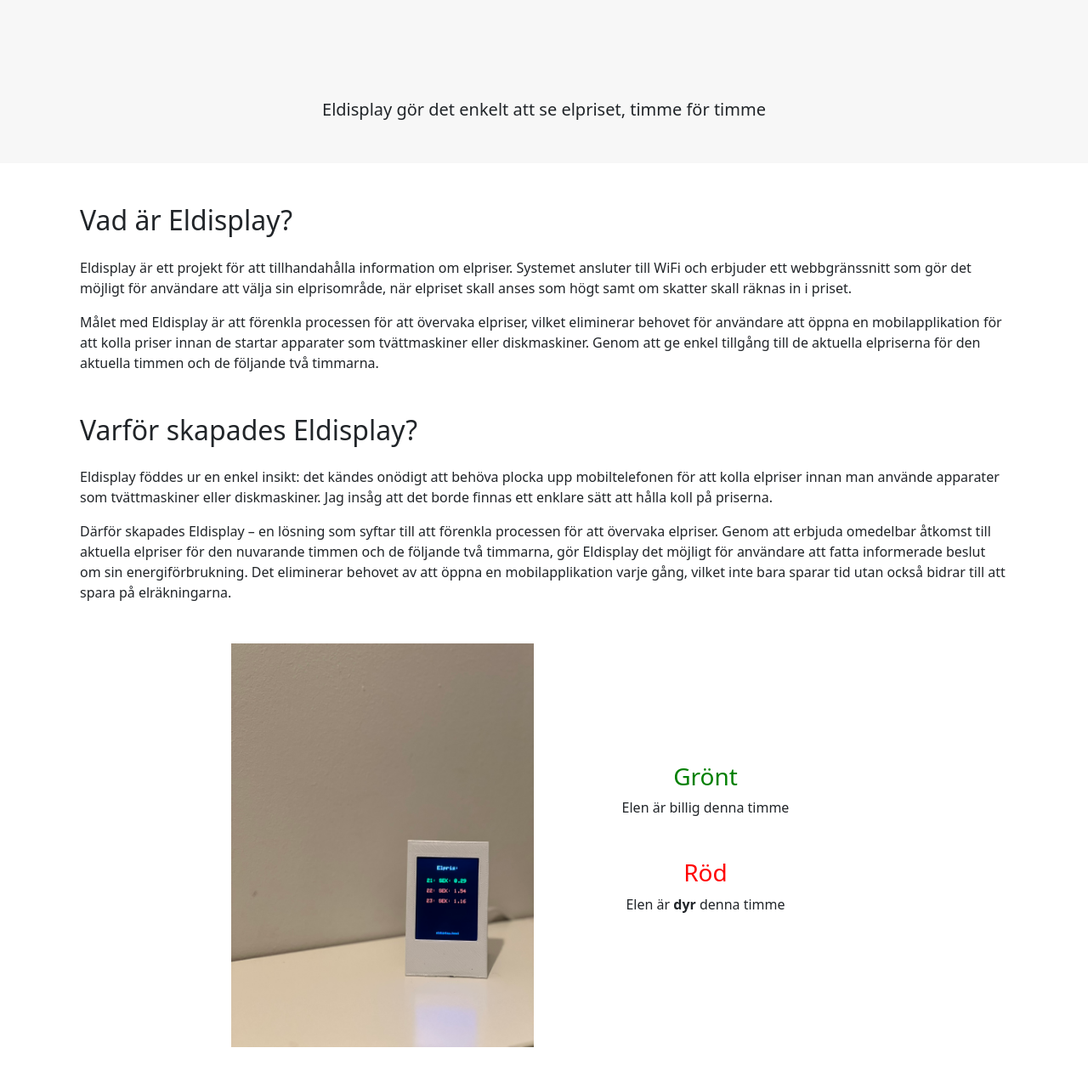
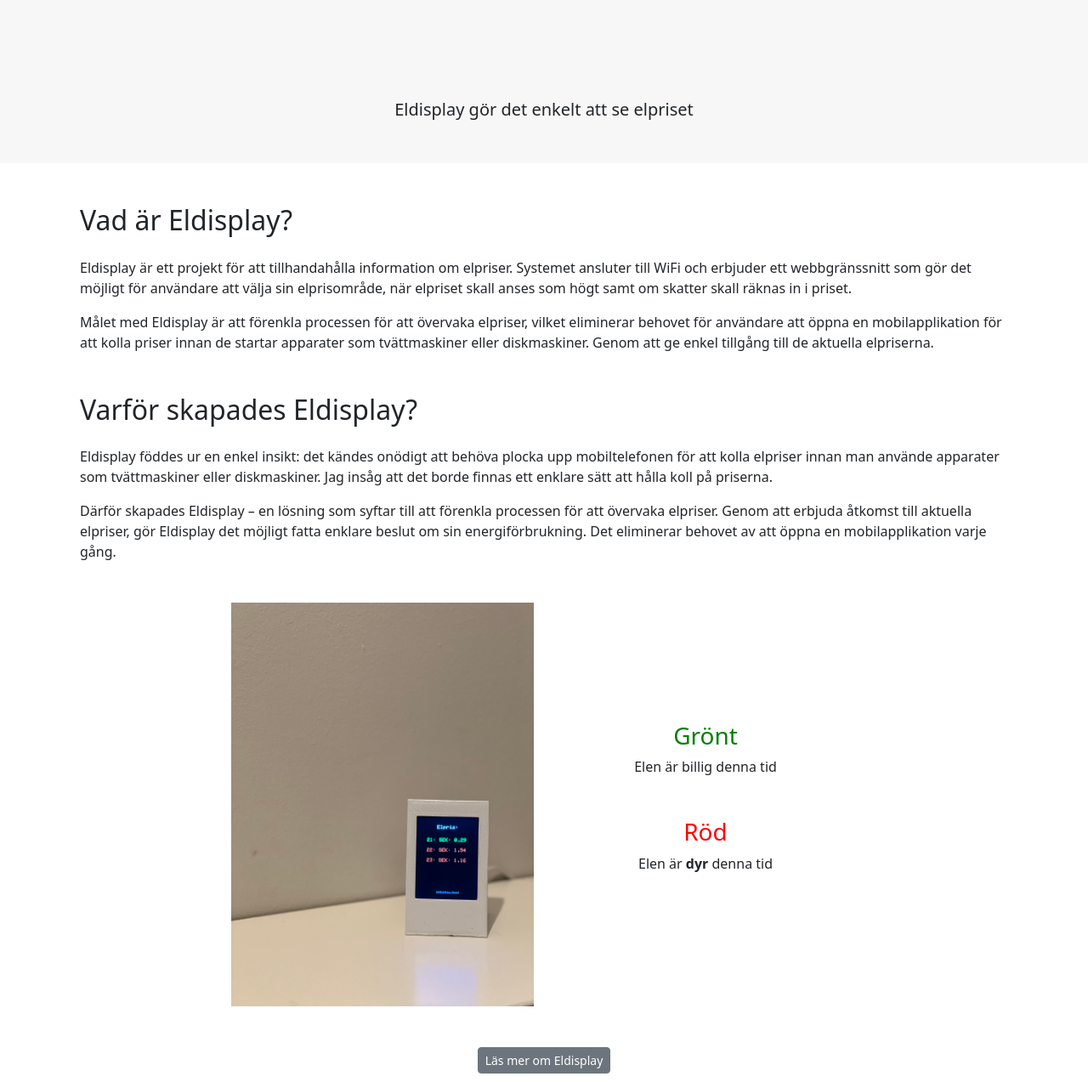
Before and after one commit to PhPersson/eldisplay, a plain HTML site: page index.html in a window 1280 px wide. Shown: the part 293-1566 px from the top of the page at 85% size. Drawn offline with nearby package versions, Linux system fonts and the light colour scheme.

Commit message:
Update index.html

```diff
--- a/index.html
+++ b/index.html
@@ -25,7 +25,7 @@
     <header class="section-header text-center">
 
         <img src="images/logo.png" alt="Eldisplay Logo" width="40%" class="display-4 fw-bold"/>
-        <p class="lead">Eldisplay gör det enkelt att se elpriset, timme för timme</p>
+        <p class="lead">Eldisplay gör det enkelt att se elpriset</p>
 
     </header>
 
@@ -33,7 +33,7 @@
         <div class="container mt-5">
             <h2 class="mb-4">Vad är Eldisplay?</h2>
             <p>Eldisplay är ett projekt för att tillhandahålla information om elpriser. Systemet ansluter till WiFi och erbjuder ett webbgränssnitt som gör det möjligt för användare att välja sin elprisområde, när elpriset skall anses som högt samt om skatter skall räknas in i priset.</p>
-            <p>Målet med Eldisplay är att förenkla processen för att övervaka elpriser, vilket eliminerar behovet för användare att öppna en mobilapplikation för att kolla priser innan de startar apparater som tvättmaskiner eller diskmaskiner. Genom att ge enkel tillgång till de aktuella elpriserna för den aktuella timmen och de följande två timmarna.</p>
+            <p>Målet med Eldisplay är att förenkla processen för att övervaka elpriser, vilket eliminerar behovet för användare att öppna en mobilapplikation för att kolla priser innan de startar apparater som tvättmaskiner eller diskmaskiner. Genom att ge enkel tillgång till de aktuella elpriserna.</p>
         </div>
     </section>
 
@@ -41,8 +41,7 @@
         <div class="container mt-5">
             <h2 class="mb-4">Varför skapades Eldisplay?</h2>
             <p>Eldisplay föddes ur en enkel insikt: det kändes onödigt att behöva plocka upp mobiltelefonen för att kolla elpriser innan man använde apparater som tvättmaskiner eller diskmaskiner. Jag insåg att det borde finnas ett enklare sätt att hålla koll på priserna.</p>
-
-            <p>Därför skapades Eldisplay – en lösning som syftar till att förenkla processen för att övervaka elpriser. Genom att erbjuda omedelbar åtkomst till aktuella elpriser för den nuvarande timmen och de följande två timmarna, gör Eldisplay det möjligt för användare att fatta informerade beslut om sin energiförbrukning. Det eliminerar behovet av att öppna en mobilapplikation varje gång, vilket inte bara sparar tid utan också bidrar till att spara på elräkningarna.</p>
+            <p>Därför skapades Eldisplay – en lösning som syftar till att förenkla processen för att övervaka elpriser. Genom att erbjuda åtkomst till aktuella elpriser, gör Eldisplay det möjligt fatta enklare beslut om sin energiförbrukning. Det eliminerar behovet av att öppna en mobilapplikation varje gång.</p>
         </div>
     </section>
 
@@ -58,16 +57,15 @@
             <div class="col-md-4 d-flex flex-column justify-content-center">
                 <div class="my-3">
                     <h3 class="highlight-green">Grönt</h3>
-                    <p>Elen är billig denna timme</p>
+                    <p>Elen är billig denna tid</p>
                 </div>
                 <div class="my-3">
                     <h3 class="highlight-red">Röd</h3>
-                    <p>Elen är <strong>dyr</strong> denna timme</p>
+                    <p>Elen är <strong>dyr</strong> denna tid</p>
                 </div>
             </div>
         </div>
     </section>
-
 
     <section class="container text-center my-5 sticky-button">
         <a href="https://github.com/PhPersson/Eldisplay" class="btn btn-secondary btn-sm" target="_blank">Läs mer om Eldisplay</a>
```
